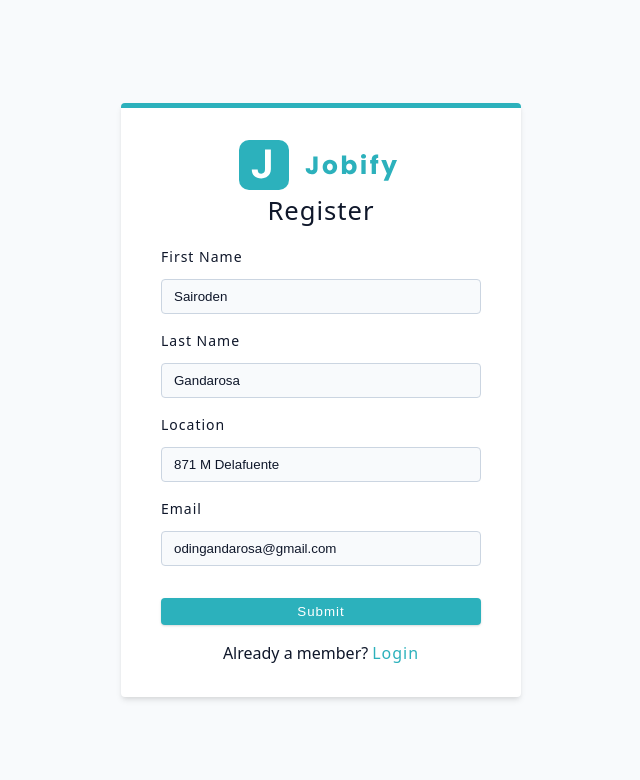
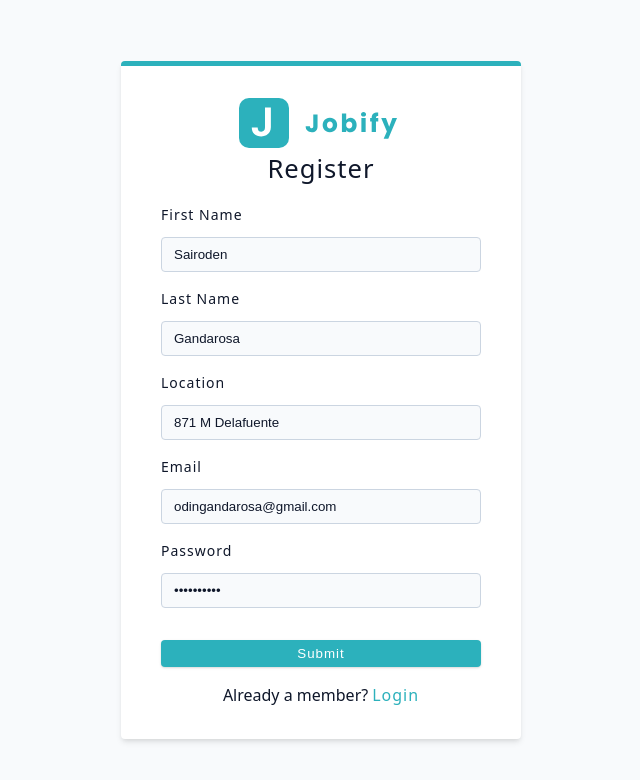
Before and after one commit to Sairoden/Jobify, a React (Vite) app in the folder frontend/: page /register in a window 1280 px wide. Shown: the top 780 px of the page, without its empty margins (319-959 px from the left). Built offline with nearby package versions, Linux system fonts and the light colour scheme; no server answers.

Commit message:
Add react-hook-form and Implement register functionality

```diff
--- a/frontend/package.json
+++ b/frontend/package.json
@@ -15,6 +15,7 @@
     "dayjs": "^1.11.10",
     "react": "^18.2.0",
     "react-dom": "^18.2.0",
+    "react-hook-form": "^7.50.1",
     "react-icons": "^5.0.1",
     "react-router-dom": "^6.21.3",
     "react-toastify": "^10.0.4",
--- a/frontend/src/App.jsx
+++ b/frontend/src/App.jsx
@@ -19,10 +19,6 @@ import {
 } from "./pages";
 
 function App() {
-  fetch("http://localhost:3000/api/v1/test")
-    .then(res => res.json())
-    .then(data => console.log(data));
-
   const router = createBrowserRouter([
     {
       path: "/",
@@ -84,4 +80,4 @@ function App() {
 
 export default App;
 
-// 7 - 6
+// 10 - 1
--- a/frontend/src/pages/Login.jsx
+++ b/frontend/src/pages/Login.jsx
@@ -1,5 +1,6 @@
 // REACT & LIBRARIES
 import { Link } from "react-router-dom";
+import { useForm } from "react-hook-form";
 
 // STYLES
 import styled from "styled-components";
@@ -8,17 +9,24 @@ import styled from "styled-components";
 import { Logo, FormRow } from "../ui";
 
 function Login() {
+  const { register, handleSubmit } = useForm();
+
+  const onSubmit = data => {
+    console.log(data);
+  };
+
   return (
     <StyledLogin>
-      <form className="form">
+      <form className="form" onSubmit={handleSubmit(onSubmit)}>
         <Logo />
         <h4>Login</h4>
 
         <FormRow
           type="email"
-          name="email"
           labelText="Email"
           defaultValue="odingandarosa@gmail.com"
+          register={register}
+          id="email"
         />
 
         <FormRow
@@ -26,6 +34,8 @@ function Login() {
           name="password"
           labelText="Password"
           defaultValue="Sairoden12"
+          register={register}
+          id="password"
         />
 
         <button type="submit" className="btn btn-block">
--- a/frontend/src/pages/Register.jsx
+++ b/frontend/src/pages/Register.jsx
@@ -1,5 +1,7 @@
 // REACT & LIBRARIES
-import { Link } from "react-router-dom";
+import { Link, useNavigate } from "react-router-dom";
+import axios from "axios";
+import { useForm } from "react-hook-form";
 
 // STYLES
 import styled from "styled-components";
@@ -7,43 +9,63 @@ import styled from "styled-components";
 // UI COMPONENTS
 import { Logo, FormRow } from "../ui";
 
+// ROUTES
+import { registerRouter } from "../utils";
+
 function Register() {
+  const { register, handleSubmit } = useForm();
+  const navigate = useNavigate();
+
+  const handleRegister = async data => {
+    await axios.post(registerRouter, data);
+    return navigate("/login");
+  };
+
   return (
     <StyledRegister>
-      <form className="form">
+      <form className="form" onSubmit={handleSubmit(handleRegister)}>
         <Logo />
         <h4>Register</h4>
 
         <FormRow
           type="text"
-          id="firstName"
-          name="firstName"
           labelText="First Name"
           defaultValue="Sairoden"
+          register={register}
+          id="name"
         />
 
         <FormRow
           type="text"
-          id="lastName"
-          name="lastName"
           labelText="Last Name"
           defaultValue="Gandarosa"
+          register={register}
+          id="lastName"
         />
 
         <FormRow
           type="text"
-          id="location"
-          name="location"
           labelText="Location"
           defaultValue="871 M Delafuente"
+          register={register}
+          id="location"
         />
 
         <FormRow
           type="email"
-          id="email"
-          name="email"
           labelText="Email"
           defaultValue="odingandarosa@gmail.com"
+          register={register}
+          id="email"
+        />
+
+        <FormRow
+          type="password"
+          name="password"
+          labelText="Password"
+          defaultValue="Sairoden12"
+          register={register}
+          id="password"
         />
 
         <button type="submit" className="btn btn-block">
--- a/frontend/src/ui/FormRow.jsx
+++ b/frontend/src/ui/FormRow.jsx
@@ -1,16 +1,16 @@
-function FormRow({ type, name, labelText, defaultValue, required }) {
+function FormRow({ type, id, labelText, defaultValue, required, register }) {
   return (
     <div className="form-row">
       <label htmlFor="name" className="form-label">
-        {labelText || name}
+        {labelText || id}
       </label>
       <input
         type={type}
-        id={name}
-        name={name}
+        id={id}
         className="form-input"
         defaultValue={defaultValue}
         required={required}
+        {...register(id)}
       />
     </div>
   );
--- a/frontend/src/utils/index.js
+++ b/frontend/src/utils/index.js
@@ -1 +1,11 @@
-export { default as links } from "./links";
+import links from "./links";
+import { registerRouter, loginRouter } from "./routes";
+
+export {
+  // LINKS
+  links,
+
+  // ROUTES
+  registerRouter,
+  loginRouter,
+};
--- /dev/null
+++ b/frontend/src/utils/routes.js
@@ -0,0 +1,4 @@
+const BASE_URL = "http://localhost:3000/api/v1";
+
+export const registerRouter = `${BASE_URL}/auth/register`;
+export const loginRouter = `${BASE_URL}/auth/login`;
--- a/package.json
+++ b/package.json
@@ -7,7 +7,7 @@
     "setup-project": "cd backend && npm i && cd ../frontend && npm i",
     "backend": "cd backend && npm run dev",
     "frontend": "cd frontend && npm start",
-    "dev": "concurrently \"npm run backend\" \"npm run frontend\""
+    "start": "concurrently \"npm run backend\" \"npm run frontend\""
   },
   "author": "Sairoden",
   "license": "ISC",
```
Also changed, not shown: 2 other files (tests, documents, lock files or other folders).
